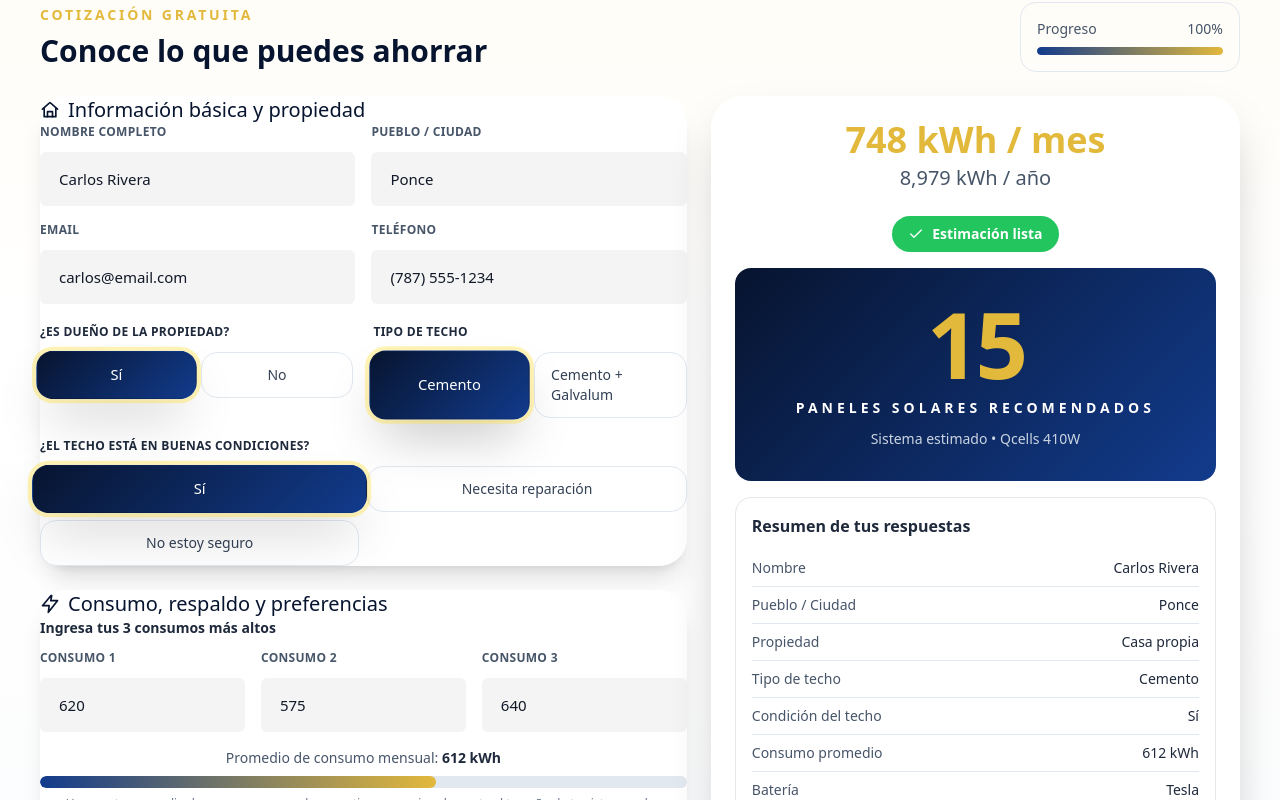
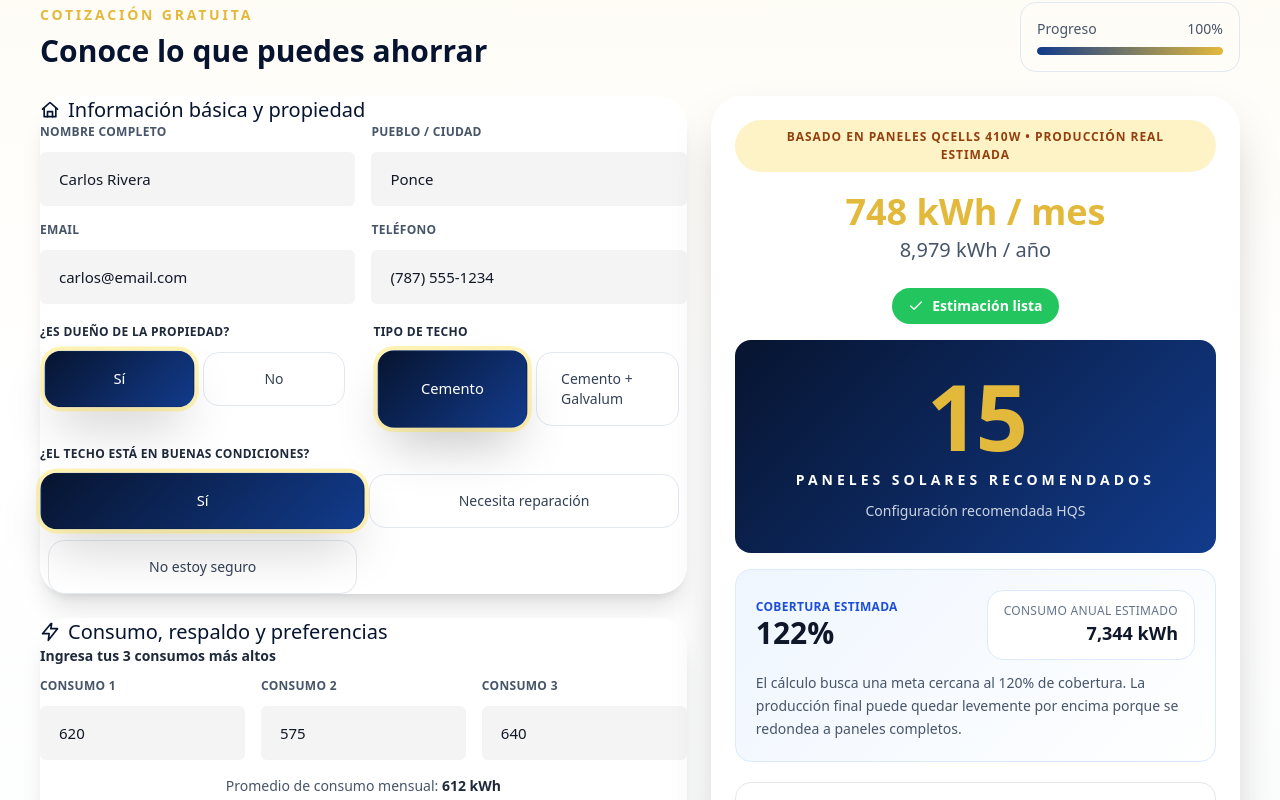
Before and after one commit to vicvazq30-eng/HQS-SOLAR-CALCULATOR, a React (Vite) app: page / in a window 1280 px wide. Shown: the part 660-1460 px from the top of the page. Built offline with nearby package versions, Linux system fonts and the light colour scheme.

Commit message:
Update hqs_cotizador_demo.jsx

```diff
--- a/hqs_cotizador_demo.jsx
+++ b/hqs_cotizador_demo.jsx
@@ -171,7 +171,7 @@ function PillGroup({ label, value, setValue, options }) {
   return (
     <div className="space-y-3 md:col-span-1">
       <Label className="text-sm font-semibold text-slate-800">{label}</Label>
-      <div className="grid grid-cols-1 gap-2 sm:grid-cols-2">
+      <div className="grid grid-cols-1 gap-3 px-2 sm:grid-cols-2">
         {options.map((option) => {
           const active = value === option;
           return (
@@ -179,7 +179,7 @@ function PillGroup({ label, value, setValue, options }) {
               key={option}
               type="button"
               onClick={() => setValue(option)}
-              className={`rounded-2xl border px-4 py-3 text-left text-sm transition-all flex items-center justify-center gap-3 ${
+              className={`rounded-2xl border px-6 py-4 text-left text-sm transition-all flex items-center justify-center gap-3 ${
                 active
                   ? 'border-transparent text-white shadow-2xl scale-105 ring-4 ring-yellow-300/40'
                   : 'border-slate-200 bg-white text-slate-700 hover:border-slate-300'
@@ -259,10 +259,12 @@ export default function HQSCotizadorDemo() {
 
   // Producción base: 10 paneles = 5,986 kWh/año (valor real de referencia)
   const targetOffset = 1.2;
-  const targetAnnualConsumption = avg * 12 * targetOffset;
-  const estimatedPanels = Math.max(4, Math.round((targetAnnualConsumption / 5986) * 10));
+  const annualConsumption = avg * 12;
+  const targetAnnualProduction = annualConsumption * targetOffset;
+  const estimatedPanels = Math.max(4, Math.round((targetAnnualProduction / 5986) * 10));
   const annualProduction = Math.round((estimatedPanels / 10) * 5986);
   const monthlyProduction = Math.round(annualProduction / 12);
+  const coveragePercent = annualConsumption > 0 ? Math.round((annualProduction / annualConsumption) * 100) : 0;
 
   const tests = useMemo(() => {
     const sampleAvg = Math.round((620 + 575 + 640) / 3);
@@ -296,7 +298,7 @@ export default function HQSCotizadorDemo() {
       bill2: form.bill2,
       bill3: form.bill3,
       averageConsumption: avg,
-      annualConsumption: avg * 12,
+      annualConsumption,
       estimatedPanels,
       annualProduction,
       backup: form.backup,
@@ -498,6 +500,19 @@ export default function HQSCotizadorDemo() {
             <Card className="rounded-[32px] border-0 shadow-2xl bg-white overflow-hidden">
               <CardContent className="p-6">
                 <div className="text-center mb-6">
+                  <div
+                    className="inline-flex items-center gap-2 rounded-full px-4 py-2 mb-5"
+                    style={{
+                      background: '#FEF3C7',
+                      color: '#92400E',
+                      fontSize: '12px',
+                      fontWeight: '700',
+                      letterSpacing: '0.08em',
+                      textTransform: 'uppercase',
+                    }}
+                  >
+                    Basado en paneles Qcells 410W • Producción real estimada
+                  </div>
                   <div className="text-4xl font-extrabold" style={{ color: hqs.gold }}>
                     {monthlyProduction} kWh / mes
                   </div>
@@ -546,9 +561,47 @@ export default function HQSCotizadorDemo() {
                           fontWeight: '500',
                         }}
                       >
-                        Sistema estimado • Qcells 410W
+                        Configuración recomendada HQS
                       </div>
                     </div>
+                  </div>
+                </div>
+
+                <div
+                  className="rounded-2xl p-5 mb-5"
+                  style={{
+                    background: 'linear-gradient(135deg, #EFF6FF, #FFFFFF)',
+                    border: '1px solid #DBEAFE',
+                  }}
+                >
+                  <div className="flex items-center justify-between mb-3">
+                    <div>
+                      <div className="text-xs font-bold uppercase tracking-wide text-blue-700">
+                        Cobertura estimada
+                      </div>
+                      <div className="text-3xl font-extrabold text-slate-900">
+                        {coveragePercent}%
+                      </div>
+                    </div>
+
+                    <div
+                      className="rounded-2xl px-4 py-3 text-right"
+                      style={{
+                        background: '#FFFFFF',
+                        border: '1px solid #DBEAFE',
+                      }}
+                    >
+                      <div className="text-xs text-slate-500 uppercase tracking-wide">
+                        Consumo anual estimado
+                      </div>
+                      <div className="text-lg font-bold text-slate-900">
+                        {annualConsumption.toLocaleString()} kWh
+                      </div>
+                    </div>
+                  </div>
+
+                  <div className="text-sm text-slate-600 leading-relaxed">
+                    El cálculo busca una meta cercana al 120% de cobertura. La producción final puede quedar levemente por encima porque se redondea a paneles completos.
                   </div>
                 </div>
 
```
